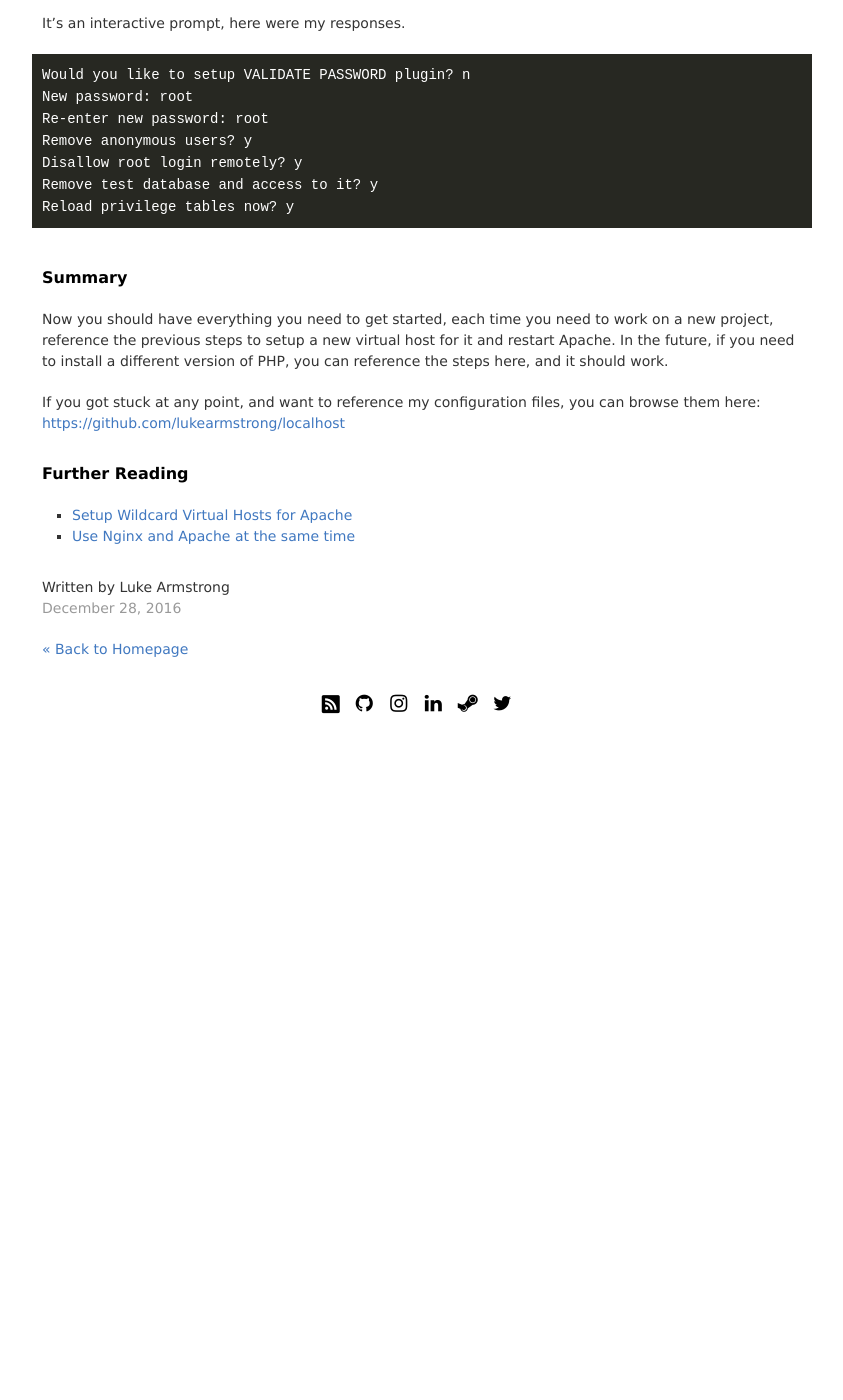
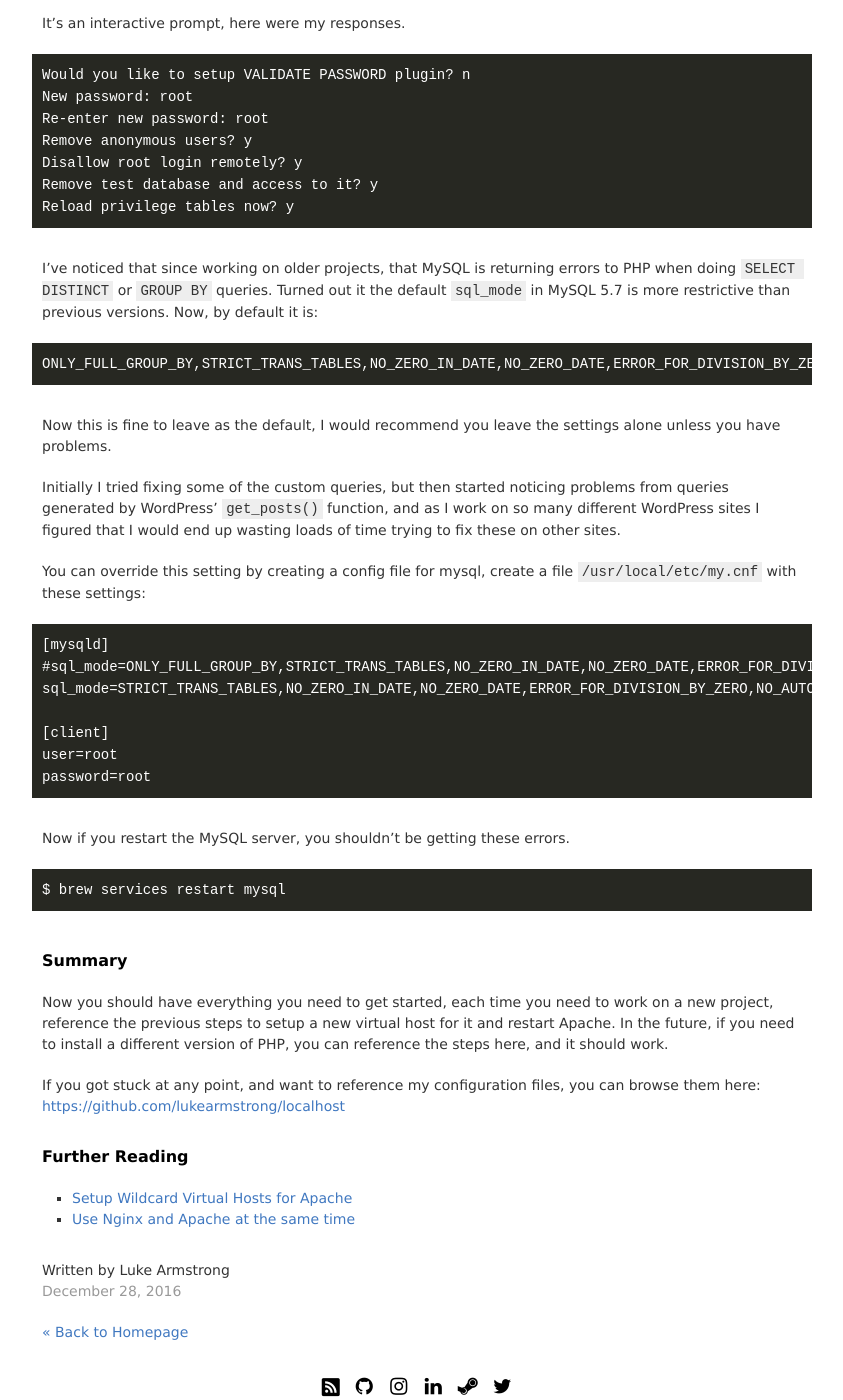
Before and after one commit to lukearmstrong/lukearmstrong.co.uk, a Jekyll site: the page built from _posts/2016-12-28-setup-apache-mysql-php-homebrew-macos-sierra.md, in a window 1280 px wide and 1400 px high, scrolled down 8392 px. Shown: the whole window, without its empty margins (218-1061 px from the left). Built offline with Jekyll 4.4.1, drawn with Linux system fonts in a browser that asks for light colours; some web fonts are replaced; before the commit the page ends 9142 px from its top, so only the background shows below that.

Commit message:
update mysql installation instructions with optional sql_mode settings

```diff
--- a/_posts/2016-12-28-setup-apache-mysql-php-homebrew-macos-sierra.md
+++ b/_posts/2016-12-28-setup-apache-mysql-php-homebrew-macos-sierra.md
@@ -314,6 +314,29 @@ It's an interactive prompt, here were my responses.
     Reload privilege tables now? y
 
 
+I've noticed that since working on older projects, that MySQL is returning errors to PHP when doing `SELECT DISTINCT` or `GROUP BY` queries. Turned out it the default `sql_mode` in MySQL 5.7 is more restrictive than previous versions. Now, by default it is:
+
+    ONLY_FULL_GROUP_BY,STRICT_TRANS_TABLES,NO_ZERO_IN_DATE,NO_ZERO_DATE,ERROR_FOR_DIVISION_BY_ZERO,NO_AUTO_CREATE_USER,NO_ENGINE_SUBSTITUTION
+
+Now this is fine to leave as the default, I would recommend you leave the settings alone unless you have problems.
+
+Initially I tried fixing some of the custom queries, but then started noticing problems from queries generated by WordPress' `get_posts()` function, and as I work on so many different WordPress sites I figured that I would end up wasting loads of time trying to fix these on other sites.
+
+You can override this setting by creating a config file for mysql, create a file `/usr/local/etc/my.cnf` with these settings:
+
+    [mysqld]
+    #sql_mode=ONLY_FULL_GROUP_BY,STRICT_TRANS_TABLES,NO_ZERO_IN_DATE,NO_ZERO_DATE,ERROR_FOR_DIVISION_BY_ZERO,NO_AUTO_CREATE_USER,NO_ENGINE_SUBSTITUTION # Default for MySQL 5.7
+    sql_mode=STRICT_TRANS_TABLES,NO_ZERO_IN_DATE,NO_ZERO_DATE,ERROR_FOR_DIVISION_BY_ZERO,NO_AUTO_CREATE_USER,NO_ENGINE_SUBSTITUTION
+
+    [client]
+    user=root
+    password=root
+
+Now if you restart the MySQL server, you shouldn't be getting these errors.
+
+    $ brew services restart mysql
+
+
 ## Summary
 
 Now you should have everything you need to get started, each time you need to work on a new project, reference the previous steps to setup a new virtual host for it and restart Apache. In the future, if you need to install a different version of PHP, you can reference the steps here, and it should work.
```
